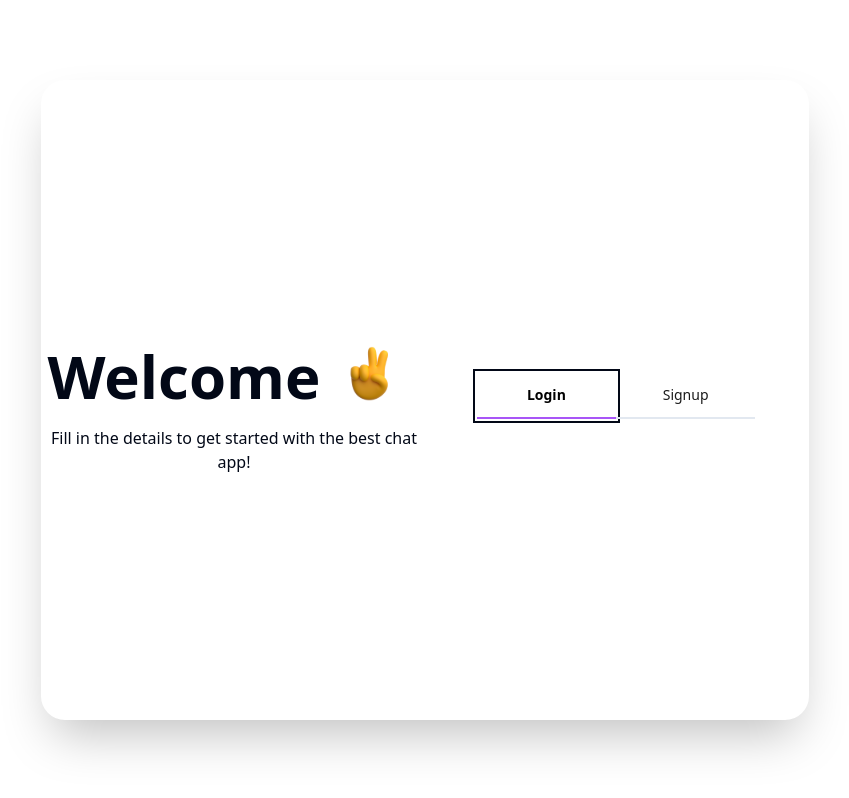
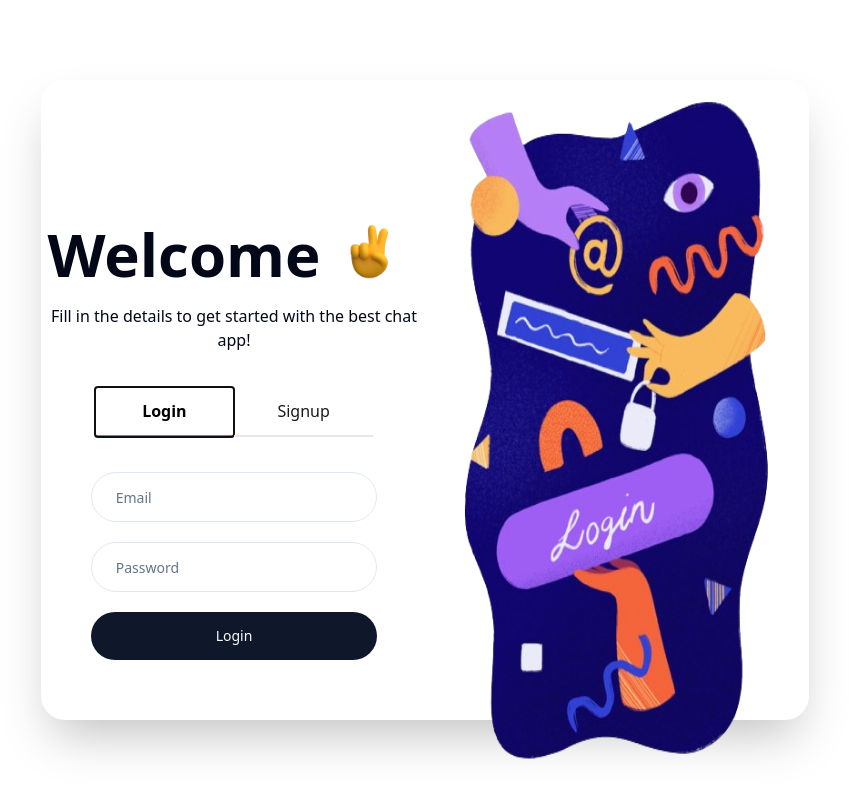
Before and after one commit to VicLT/Chat-app, a React (Vite) app in the folder client/: page /auth in a window 1280 px wide. Both pictures are taken after a click on the tab "Login". Shown: the whole page, without its empty margins (215-1064 px from the left). Built offline with nearby package versions, Linux system fonts and the light colour scheme.

Commit message:
Login skin

```diff
--- /dev/null
+++ b/client/src/components/ui/input.jsx
@@ -0,0 +1,19 @@
+import * as React from "react"
+
+import { cn } from "@/lib/utils"
+
+const Input = React.forwardRef(({ className, type, ...props }, ref) => {
+  return (
+    (<input
+      type={type}
+      className={cn(
+        "flex h-10 w-full rounded-md border border-input bg-background px-3 py-2 text-base ring-offset-background file:border-0 file:bg-transparent file:text-sm file:font-medium file:text-foreground placeholder:text-muted-foreground focus-visible:outline-none focus-visible:ring-2 focus-visible:ring-ring focus-visible:ring-offset-2 disabled:cursor-not-allowed disabled:opacity-50 md:text-sm",
+        className
+      )}
+      ref={ref}
+      {...props} />)
+  );
+})
+Input.displayName = "Input"
+
+export { Input }
--- a/client/src/pages/auth/index.jsx
+++ b/client/src/pages/auth/index.jsx
@@ -1,7 +1,21 @@
-import { Tabs, TabsContent, TabsList, TabsTrigger } from "@/components/ui/tabs"
+import Background from '../../assets/login2.png';
+import { Tabs, TabsList } from "@/components/ui/tabs"
+import { TabsContent, TabsTrigger } from "@radix-ui/react-tabs"
 import Victory from '../../assets/victory.svg';
+import { Input } from "@/components/ui/input";
+import { useState } from "react";
+import { Button } from "@/components/ui/button";
 
 const Auth = () => {
+
+    const [email, setEmail] = useState('');
+    const [password, setPassword] = useState('');
+    const [confirmPassword, setConfirmPassword] = useState('');
+
+    const handleLogin = async () => { }
+
+    const handleSignup = async () => { }
+
     return (
         <div className="h-[100vh] w-[100vw] flex items-center justify-center">
             <div className="h-[80vh] bg-white border-2 border-white text-opacity-90 shadow-2xl w-[80vw] md:w-[90vw] lg:w-[70vw] xl:w-[60vw] rounded-3xl grid xl:grid-cols-2">
@@ -11,18 +25,76 @@ const Auth = () => {
                             <h1 className="text-5xl font-bold md:text-6xl">Welcome</h1>
                             <img src={Victory} alt="Victory Emoji" className="h-[100px]" />
                         </div>
-                        <p className="font-medium text-center">Fill in the details to get started with the best chat app!</p>
+                        <p className="font-medium text-center">
+                            Fill in the details to get started with the best chat app!
+                        </p>
+                    </div>
+                    <div className='flex items-center justify-center w-full'>
+                        <Tabs className="w-3/4">
+                            <TabsList className="bg-transparent rounded-none w-full">
+                                <TabsTrigger
+                                    value="login"
+                                    className="data-[state=active]:bg-transparent text-black text-opacity-90 border-b-2 rounded-none w-full data-[state=active]:text-black data-[state=active]:font-semibold data-[state=active]:border-b-purple-500 p-3 transition-all duration-300"
+                                >
+                                    Login
+                                </TabsTrigger>
+                                <TabsTrigger
+                                    value="signup"
+                                    className="data-[state=active]:bg-transparent text-black text-opacity-90 border-b-2 rounded-none w-full data-[state=active]:text-black data-[state=active]:font-semibold data-[state=active]:border-b-purple-500 p-3 transition-all duration-300"
+                                >
+                                    Signup
+                                </TabsTrigger>
+                            </TabsList>
+                            <TabsContent className="flex flex-col gap-5 mt-10" value="login">
+                                <Input
+                                    placeholder="Email"
+                                    type="email"
+                                    className="rounded-full p-6"
+                                    value={email}
+                                    onChange={(e) => setEmail(e.target.value)}
+                                />
+                                <Input
+                                    placeholder="Password"
+                                    type="password"
+                                    className="rounded-full p-6"
+                                    value={password}
+                                    onChange={(e) => setPassword(e.target.value)}
+                                />
+                                <Button className="rounded-full p-6" onClick={handleLogin}>
+                                    Login
+                                </Button>
+                            </TabsContent>
+                            <TabsContent className="flex flex-col gap-5" value="signup">
+                                <Input
+                                    placeholder="Email"
+                                    type="email"
+                                    className="rounded-full p-6"
+                                    value={email}
+                                    onChange={(e) => setEmail(e.target.value)}
+                                />
+                                <Input
+                                    placeholder="Password"
+                                    type="password"
+                                    className="rounded-full p-6"
+                                    value={password}
+                                    onChange={(e) => setPassword(e.target.value)}
+                                />
+                                <Input
+                                    placeholder="Confirm Password"
+                                    type="password"
+                                    className="rounded-full p-6"
+                                    value={confirmPassword}
+                                    onChange={(e) => setConfirmPassword(e.target.value)}
+                                />
+                                <Button className="rounded-full p-6" onClick={handleSignup}>
+                                    Signup
+                                </Button>
+                            </TabsContent>
+                        </Tabs>
                     </div>
                 </div>
-                <div className='flex items-center justify-center w-full'>
-                    <Tabs className="w-3/4">
-                        <TabsList className="bg-transparent rounded-none w-full">
-                            <TabsTrigger value="login" className="data-[state=active]:bg-transparent text-black text-opacity-90 border-b-2 rounded-none w-full data-[state=active]:text-black data-[state=active]:font-semibold data-[state=active]:border-b-purple-500 p-3 transition-all duration-300">Login</TabsTrigger>
-                            <TabsTrigger value="signup" className="data-[state=active]:bg-transparent text-black text-opacity-90 border-b-2 rounded-none w-full data-[state=active]:text-black data-[state=active]:font-semibold data-[state=active]:border-b-purple-500 p-3 transition-all duration-300">Signup</TabsTrigger>
-                        </TabsList>
-                        <TabsContent className="" value="login"></TabsContent>
-                        <TabsContent className="" value="signup"></TabsContent>
-                    </Tabs>
+                <div className="hidden xl:flex justify-center items-center">
+                    <img src={Background} alt="background login" className="h-[700px]" />
                 </div>
             </div>
         </div>
```
Also changed, not shown: client/src/assets/login2.png (added).
